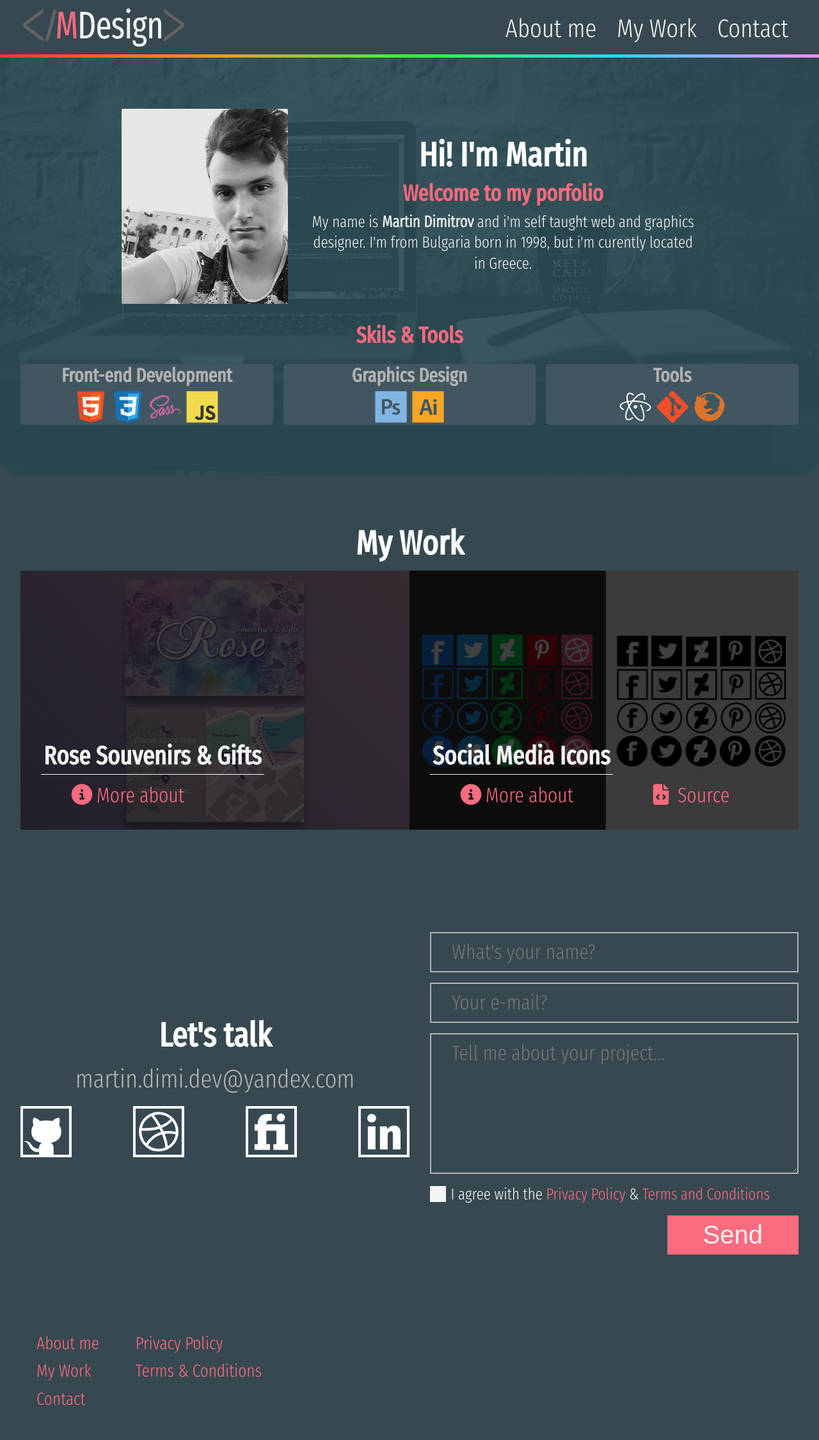
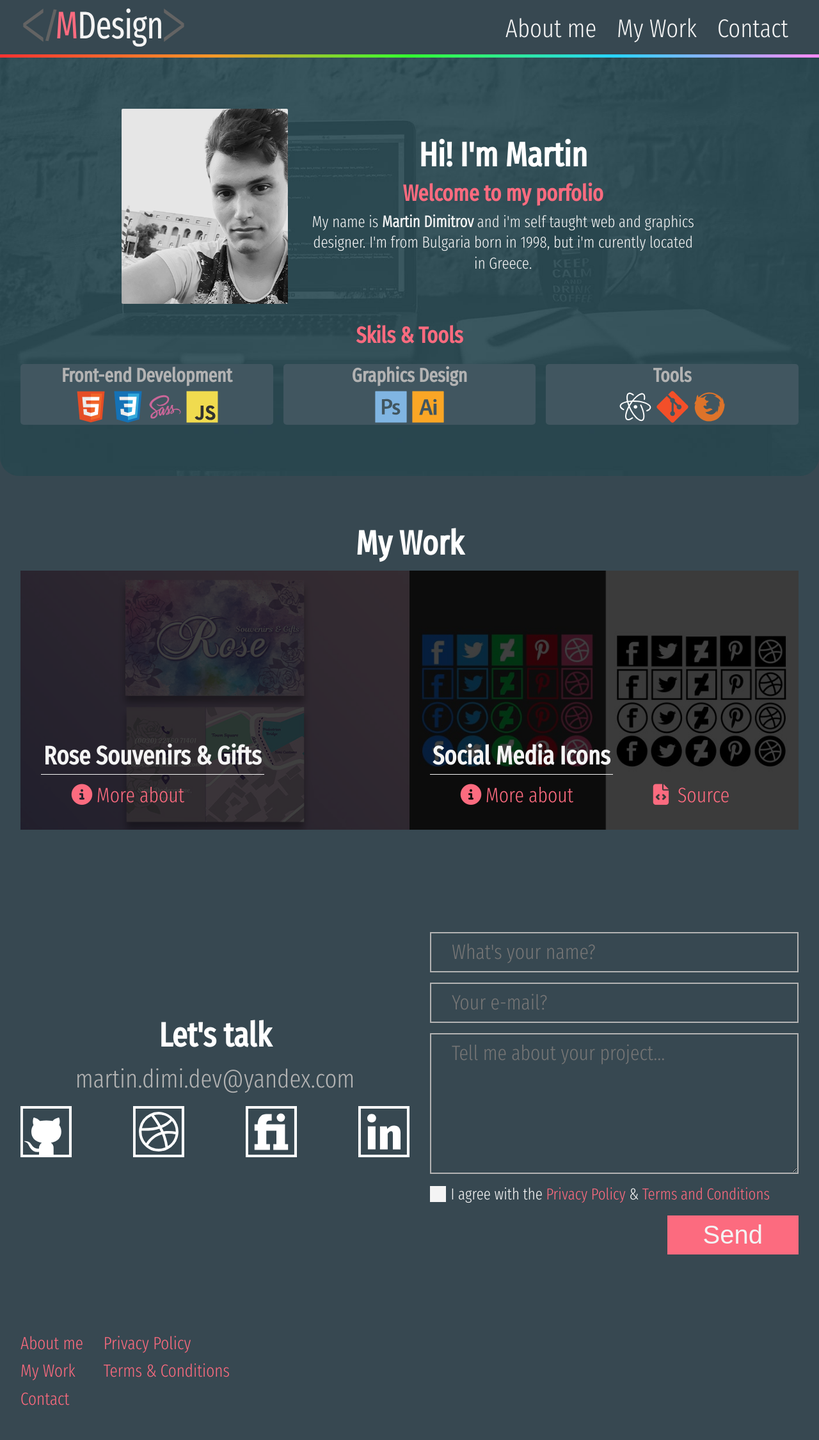
Before and after one commit to martindimi/mdesign-source, a Jekyll site: the page built from _pages/home.md, in a window 1280 px wide. Shown: the whole page at 64% size. Built offline with Jekyll 4.4.1, drawn with Linux system fonts in a browser that asks for light colours; nearby versions of some CDN libraries.

Commit message:
Remove the default ul padding from the footer links

```diff
--- a/_sass/5_sections/_footer.scss
+++ b/_sass/5_sections/_footer.scss
@@ -12,6 +12,7 @@
   margin: 0 16px; // Adding margin between the links wrappers
   list-style: none;
   text-align: left;
+  padding: 0; // Remove the default ul padding
 
   // --- Tablet portrait and up ---
   @include breakpoints(tablet-portrait-up) {
```
